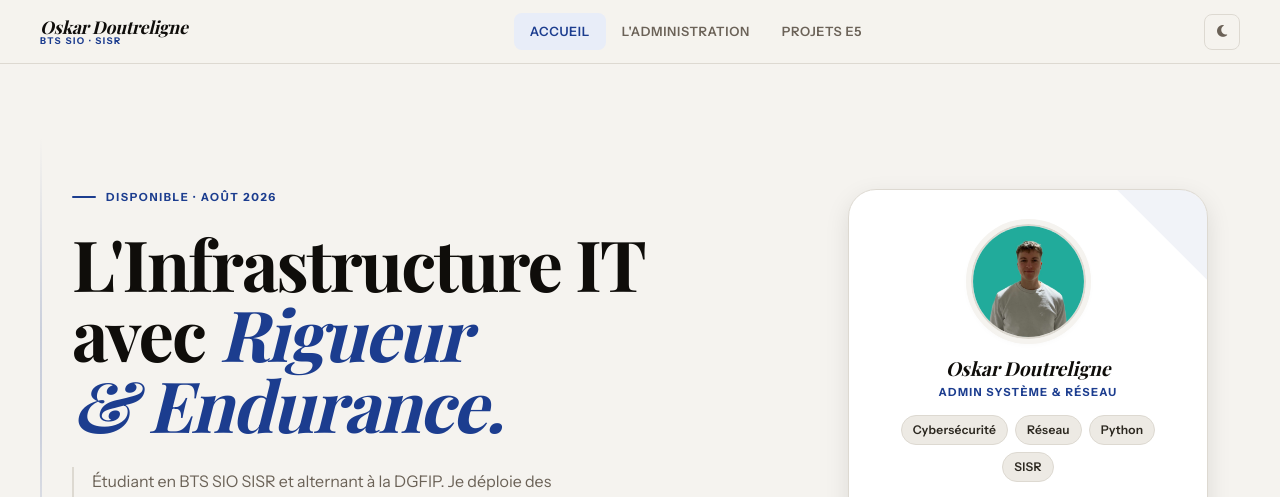
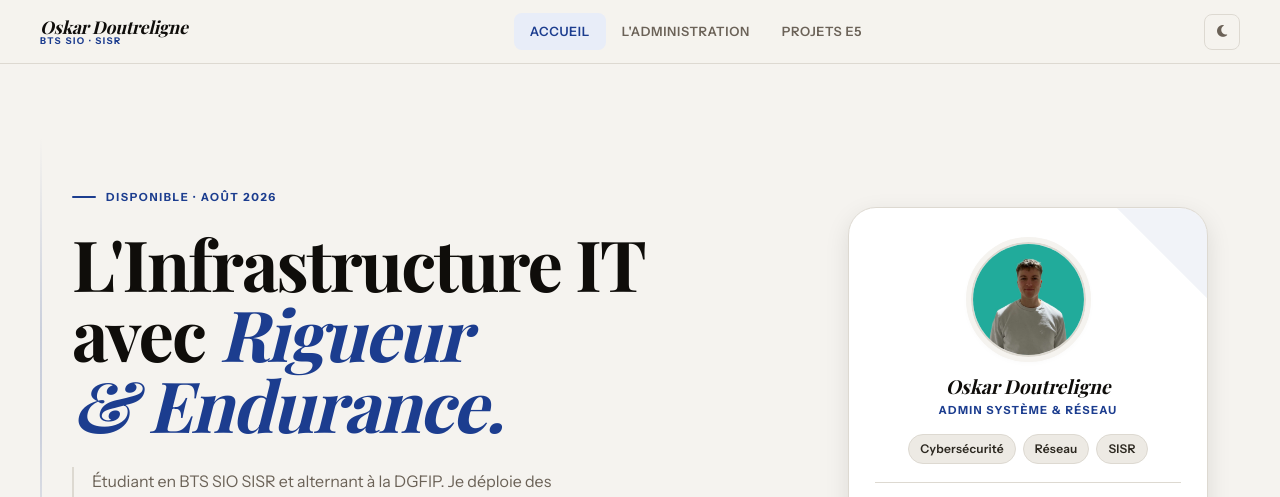
Before and after one commit to Oskar59/SiteE5, a plain HTML site: page index.html in a window 1280 px wide. Shown: the top 497 px of the page. Drawn offline with nearby package versions, Linux system fonts and the light colour scheme; a web font is replaced by a local one.

Commit message:
Remove Python tech tag from profile
Removed Python tech tag from the profile section.

```diff
--- a/index.html
+++ b/index.html
@@ -58,7 +58,6 @@
                     <div style="margin-top: 14px; display: flex; flex-wrap: wrap; gap: 7px; justify-content: center;">
                         <span class="tech-tag">Cybersécurité</span>
                         <span class="tech-tag">Réseau</span>
-                        <span class="tech-tag">Python</span>
                         <span class="tech-tag">SISR</span>
                     </div>
                     <div class="profile-stats">
```
